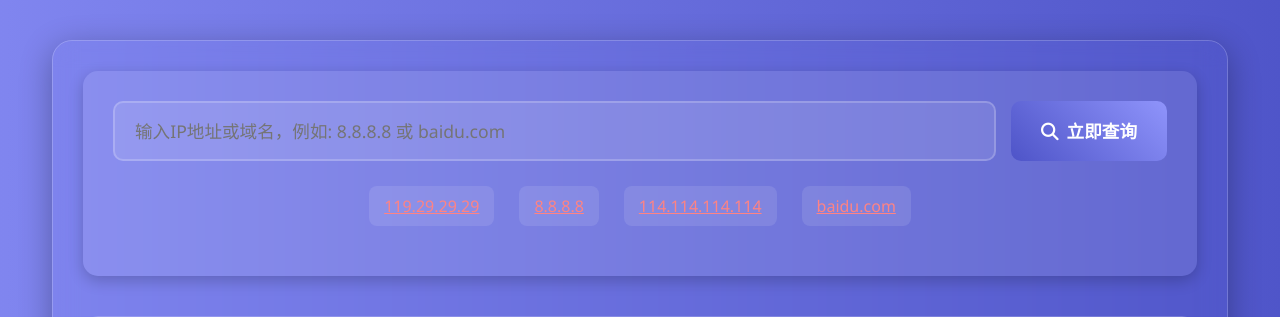
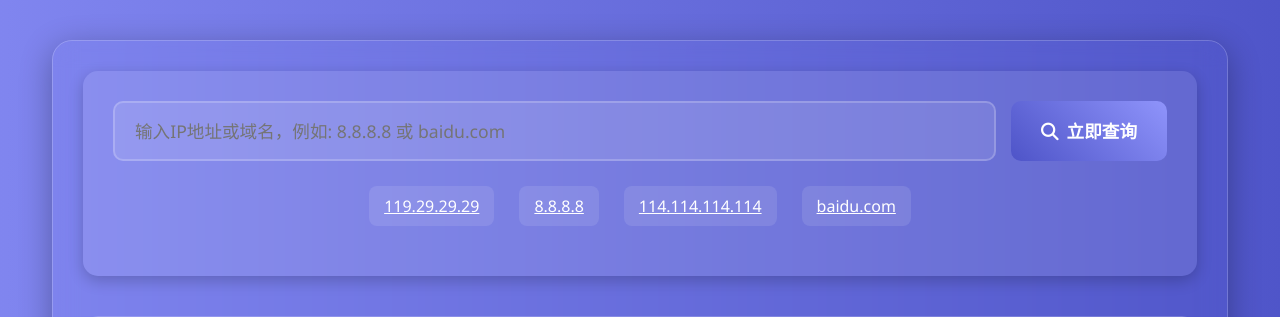
Before and after one commit to GitFn/ipk.pw, a PHP site: page /index.php in a window 1280 px wide. Shown: the part 147-464 px from the top of the page. Run offline with PHP 8.4, Linux system fonts and the light colour scheme; data that the repository does not hold is empty.

Commit message:
Update index.php

```diff
--- a/index.php
+++ b/index.php
@@ -361,7 +361,7 @@ function getValue($data, $key, $default = '') {
         }
 
         .history-item {
-            color: rgb(255 131 131);
+            color: #fff;
             background: rgba(255, 255, 255, 0.1);
             border-radius: 8px;
             padding: 8px 15px;
@@ -371,7 +371,7 @@ function getValue($data, $key, $default = '') {
         }
 
         .history-item:hover {
-            color: rgb(255 131 131);
+            color: #fff;
             background: rgba(255, 255, 255, 0.2);
             transform: translateY(-2px);
         }
```
